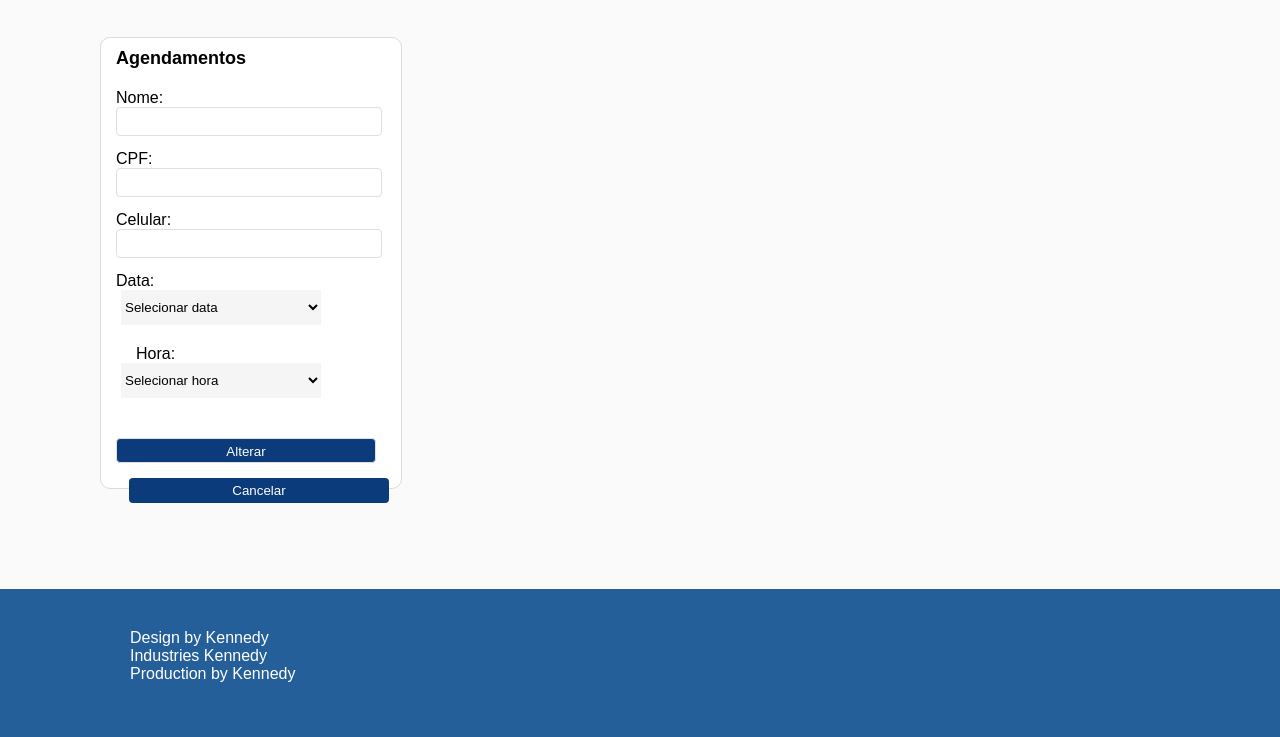
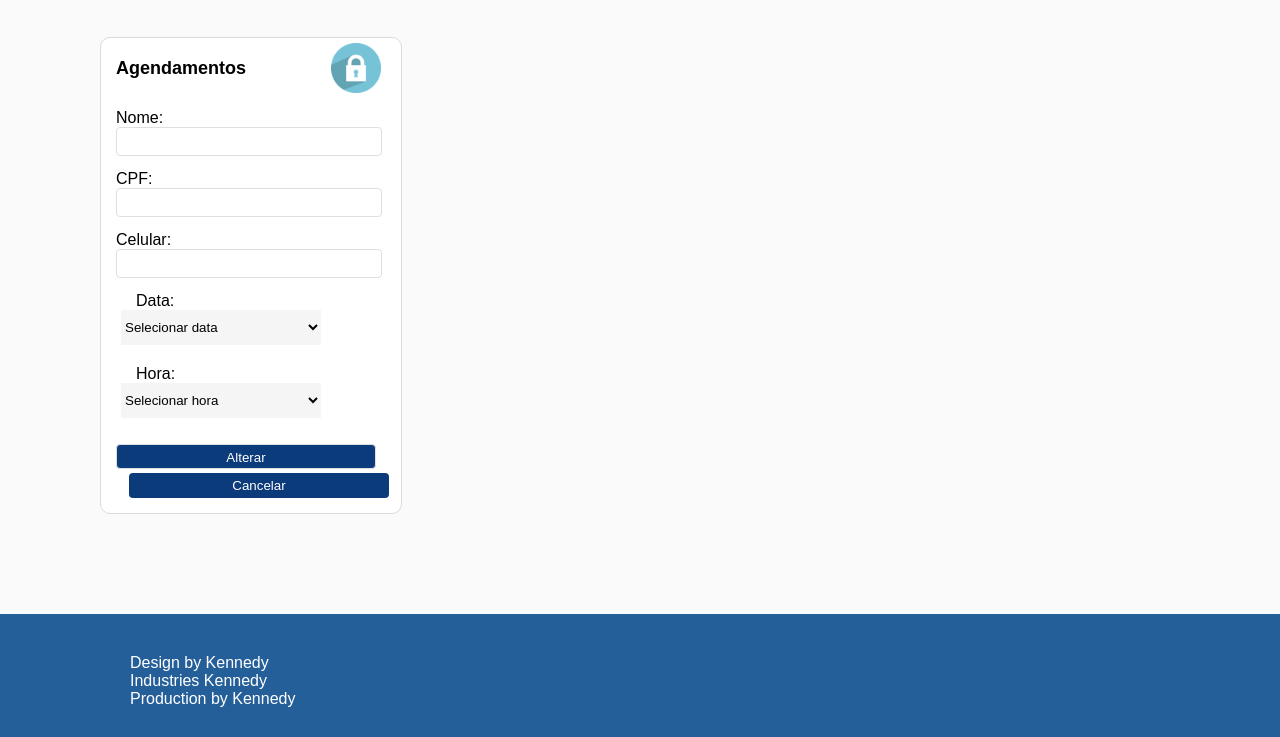
Before and after one commit to Kennedyr3/veterinary-clinic-frontend, a plain HTML site: page agendacliente.html in a window 1280 px wide. Shown: the part 63-800 px from the top of the page. Drawn offline with Linux system fonts and the light colour scheme.

Commit message:
Interface cliente logado

```diff
--- a/agendacliente.html
+++ b/agendacliente.html
@@ -35,19 +35,22 @@
   </header>
 
   <div>
-    <div style="border-radius: 10px; border: 1px solid rgb(219, 219, 219); width: 300px; height:450px; background: rgb(255, 255, 255); margin-top:100px; margin-left: 100px; margin-bottom: 100px;">
-      <a style="margin-bottom: 100px; font-weight: bold; font-size: 18px; margin-left: 15px; position: relative; top: 10px;" >Agendamentos</a>
+    <div style="border-radius: 10px; border: 1px solid rgb(219, 219, 219); width: 300px; height:475px; background: rgb(255, 255, 255); margin-top:100px; margin-left: 100px; margin-bottom: 100px;">
+      <a style="margin-bottom: 100px; font-weight: bold; font-size: 18px; margin-left: 15px; position: relative; top: 20px;" >Agendamentos</a>
+      <img src="icon/cadeado.png" style="height: 50px; width: 50px; position: absolute; margin-left: 85px; margin-top: 5px;">
 
-      <div style="padding: 10px;">
+
+      <div style="padding: 10px; margin-top: 20px;">
         <label for="">Nome:</label><br>
         <input type="text"  value="" ><br>
         <label for="">CPF:</label><br>
         <input type="cpf" name="cpf" min="14" maxlength="14" OnKeyPress="formatar('###.###.###-##', this)"  value="" ><br>
         <label for="">Celular:</label><br>
         <input type="text" value="" name="tel" min="12" maxlength="12" OnKeyPress="formatar('##-####-####', this)" ><br>
-        <label for="">Data:</label><br>
+
+        <label for="opt" style="margin-left: 25px; position: relative;">Data:</label><br>
         <p>
-          <select class="basic simple" style="margin-left:-10px;">
+          <select class="basic simple" id="opt" style="margin-left:-10px;">
             <option value="" selected="selected">Selecionar data</option>
             <option value="8:00">05/12/2019</option>
             <option value="10:00" >06/12/2019</option>
@@ -56,9 +59,9 @@
             <option value="14:00" >09/12/2019</option>
             <option value="15:00" >10/12/2019</option>
           </select><br>
-          <label for="">Hora:</label><br>
+          <label for="opt2">Hora:</label><br>
           <p>
-            <select class="basic simple" style="margin-left:-10px;">
+            <select class="basic simple" id="opt2" style="margin-left:-10px;">
               <option value="" selected="selected">Selecionar hora</option>
               <option value="8:00" >8:00</option>
               <option value="10:00" >10:00</option>
@@ -68,11 +71,11 @@
               <option value="15:00" >15:00</option>
             </select>
           </p>      </div>
-          <input type="button" value="Alterar" style="margin-left: 5%; margin-top: 10px;
+          <input type="button" value="Alterar" style="margin-left: 5%; margin-top: -5px;
           border-radius: 4px;
           padding: 5px 10px; background: rgb(11, 59, 122);
           color:white; cursor: pointer;">
-          <input class="bt" type="button" alt="cancecar consulta" value="Cancelar" style="position: relative; margin-left: -19.3%; margin-top: 50px;
+          <input class="bt" type="button" alt="cancecar consulta" value="Cancelar" style="position: relative; margin-left: -19.3%; margin-top: 25px;
           border-radius: 4px;
           padding: 5px 10px;
           color:white; cursor: pointer; position: absolute;">
```
